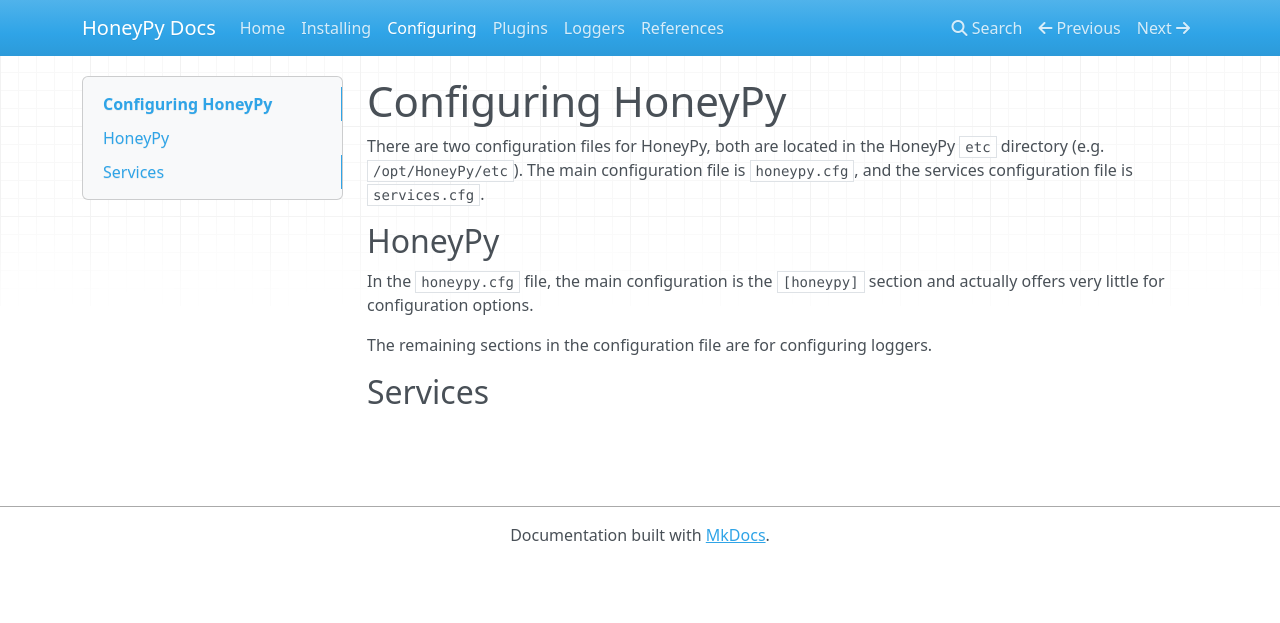
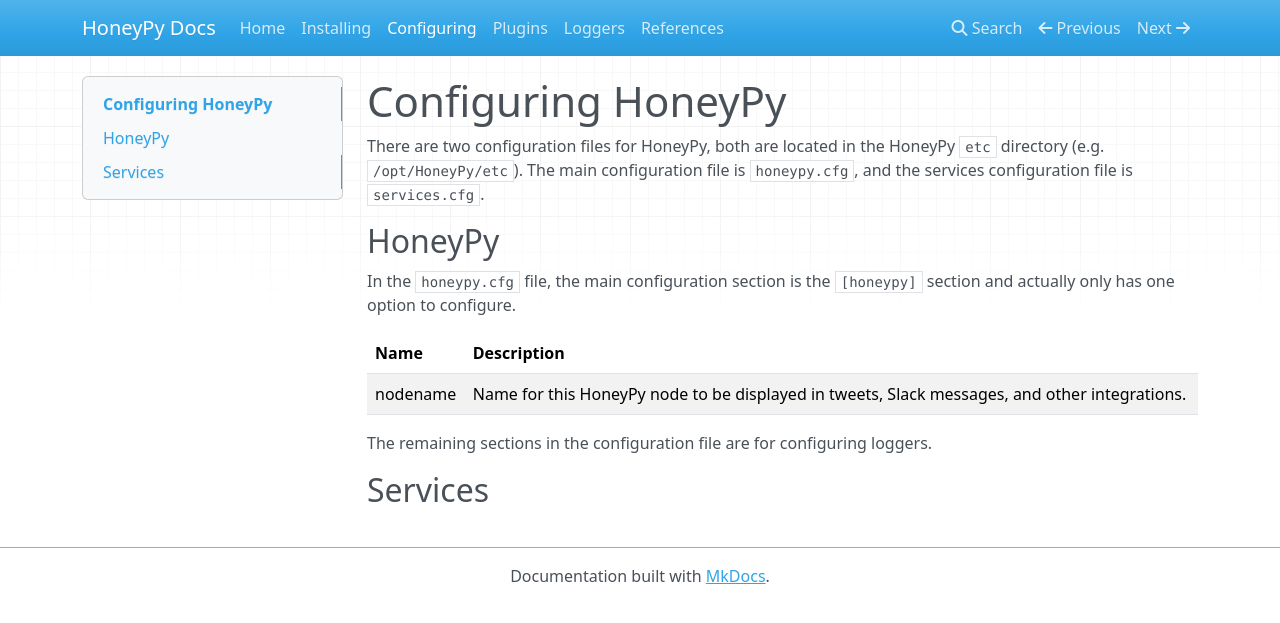
Before and after one commit to foospidy/HoneyPy, an MkDocs documentation site: the page built from docs/configuring.md, in a window 1280 px wide. Shown: the top 623 px of the page. Built offline with MkDocs 1.6.1, drawn with Linux system fonts in a browser that asks for light colours; nearby versions of some CDN libraries; old or Windows-style settings are respelled for this version of MkDocs.

Commit message:
docs update

```diff
--- a/docs/configuring.md
+++ b/docs/configuring.md
@@ -4,7 +4,11 @@
 
 ## HoneyPy
 
-In the `honeypy.cfg` file, the main configuration is the `[honeypy]` section and actually offers very little for configuration options.
+In the `honeypy.cfg` file, the main configuration section is the `[honeypy]` section and actually only has one option to configure.
+
+Name | Description
+---------- | -------
+nodename | Name for this HoneyPy node to be displayed in tweets, Slack messages, and other integrations.
 
 The remaining sections in the configuration file are for configuring loggers.
 
```
